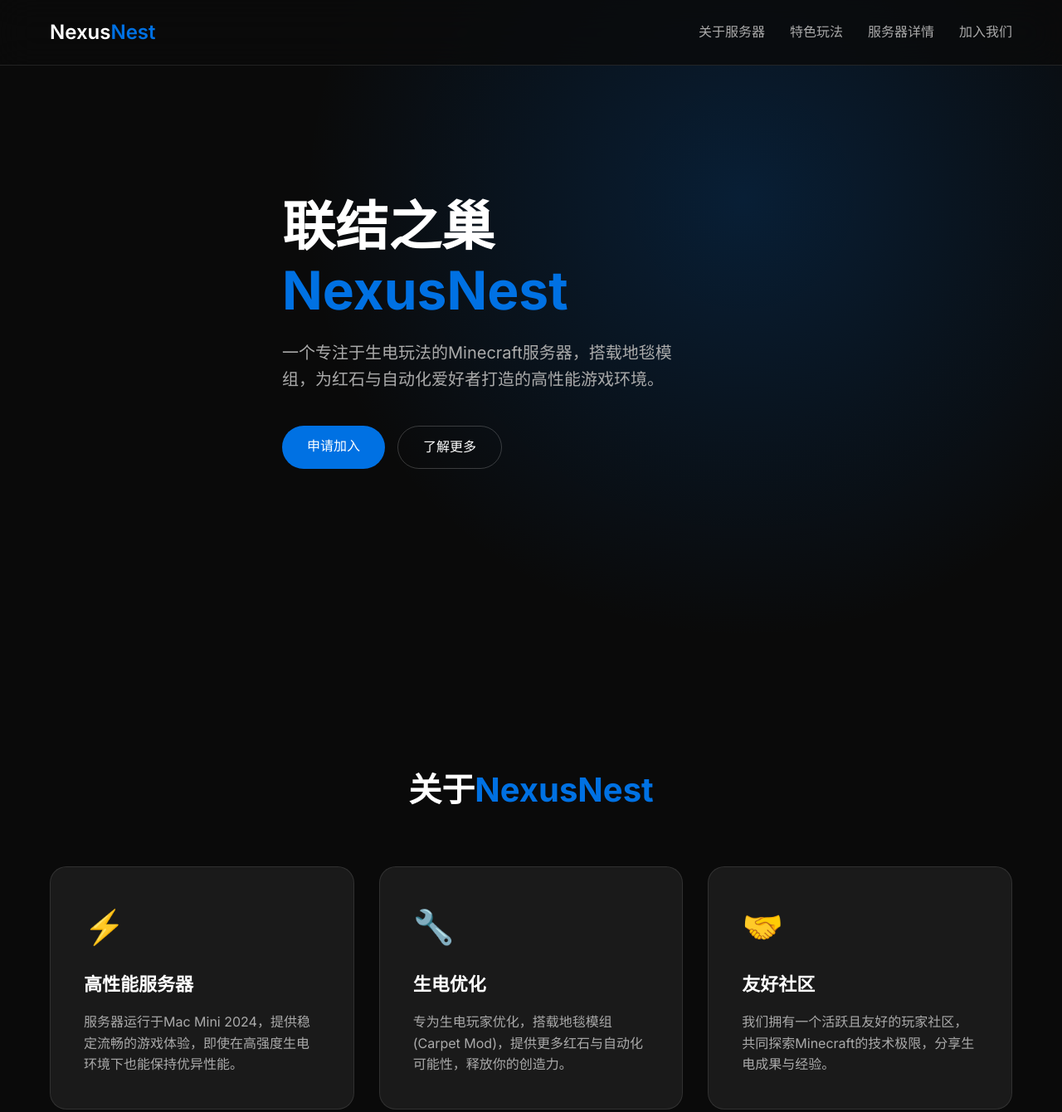
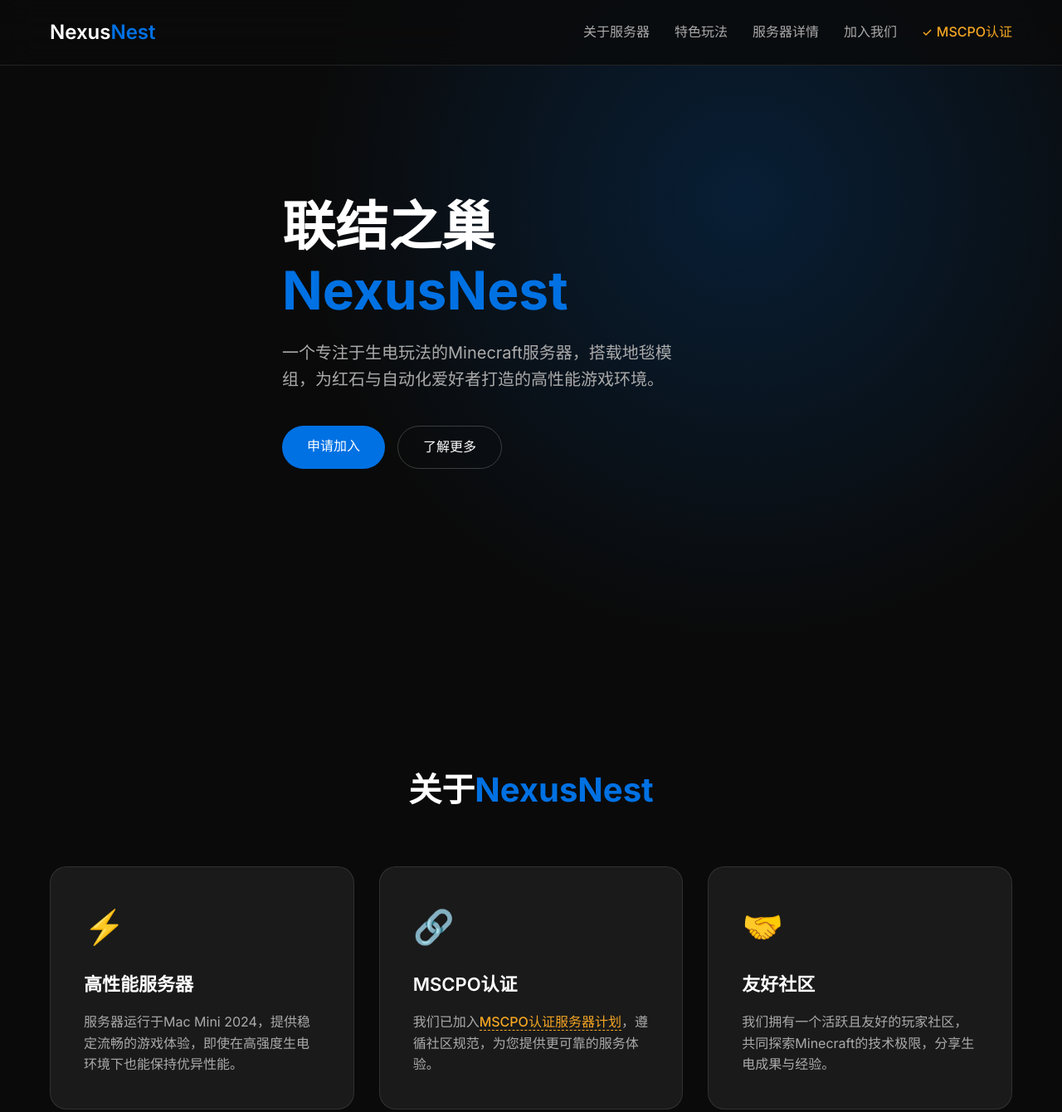
Before and after one commit to 2erTwo6/NexusNest, a plain HTML site: page index.html in a window 1280 px wide. Shown: the top 1340 px of the page at 83% size. Drawn offline with Linux system fonts and the light colour scheme.

Commit message:
Add files via upload

```diff
--- a/index.html
+++ b/index.html
@@ -15,6 +15,8 @@
             --accent-hover: #0084ff;
             --card-border: rgba(255, 255, 255, 0.1);
             --transition: all 0.3s cubic-bezier(0.25, 0.1, 0.25, 1);
+            --mscpo-color: #f5a623;
+            --mscpo-hover: #ffb74d;
         }
 
         * {
@@ -100,6 +102,36 @@
 
         .nav-links a:hover::after {
             width: 100%;
+        }
+
+        /* 优化后的MSCPO按钮样式 */
+        .mscpo-badge {
+            position: relative;
+            color: var(--mscpo-color) !important;
+            font-weight: 500;
+        }
+
+        .mscpo-badge::before {
+            content: '✓';
+            margin-right: 5px;
+            font-size: 0.9em;
+        }
+
+        .mscpo-badge::after {
+            background-color: var(--mscpo-color) !important;
+        }
+
+        .mscpo-link {
+            color: var(--mscpo-color);
+            font-weight: 500;
+            text-decoration: none;
+            border-bottom: 1px dashed var(--mscpo-color);
+            transition: var(--transition);
+        }
+
+        .mscpo-link:hover {
+            color: var(--mscpo-hover);
+            border-bottom-color: transparent;
         }
 
         .hero {
@@ -357,6 +389,23 @@
             font-size: 14px;
         }
 
+        .mscpo-footer {
+            margin-top: 15px;
+            font-size: 13px;
+            color: var(--text-secondary);
+        }
+
+        .mscpo-footer a {
+            color: var(--mscpo-color);
+            text-decoration: none;
+            transition: var(--transition);
+        }
+
+        .mscpo-footer a:hover {
+            color: var(--mscpo-hover);
+            text-decoration: underline;
+        }
+
         @keyframes fadeInUp {
             from {
                 opacity: 0;
@@ -401,11 +450,11 @@
                     <a href="#features">特色玩法</a>
                     <a href="#details">服务器详情</a>
                     <a href="#join">加入我们</a>
+                    <a href="https://mscpo.top/" target="_blank" class="mscpo-badge">MSCPO认证</a>
                 </div>
             </nav>
         </div>
     </header>
-
     <section class="hero">
         <div class="container">
             <div class="hero-content">
@@ -418,7 +467,6 @@
             </div>
         </div>
     </section>
-
     <section id="about" class="section">
         <div class="container">
             <h2 class="section-title">关于<span>NexusNest</span></h2>
@@ -429,9 +477,9 @@
                     <p class="feature-desc">服务器运行于Mac Mini 2024，提供稳定流畅的游戏体验，即使在高强度生电环境下也能保持优异性能。</p>
                 </div>
                 <div class="feature-card">
-                    <div class="feature-icon">🔧</div>
-                    <h3 class="feature-title">生电优化</h3>
-                    <p class="feature-desc">专为生电玩家优化，搭载地毯模组(Carpet Mod)，提供更多红石与自动化可能性，释放你的创造力。</p>
+                    <div class="feature-icon">🔗</div>
+                    <h3 class="feature-title">MSCPO认证</h3>
+                    <p class="feature-desc">我们已加入<a href="https://mscpo.top/" target="_blank" class="mscpo-link">MSCPO认证服务器计划</a>，遵循社区规范，为您提供更可靠的服务体验。</p>
                 </div>
                 <div class="feature-card">
                     <div class="feature-icon">🤝</div>
@@ -441,7 +489,6 @@
             </div>
         </div>
     </section>
-
     <section id="details" class="section">
         <div class="container">
             <h2 class="section-title">服务器<span>详情</span></h2>
@@ -473,7 +520,6 @@
             </div>
         </div>
     </section>
-
     <section id="join" class="join-section">
         <div class="container">
             <h2 class="join-title">准备好加入<span>NexusNest</span>了吗？</h2>
@@ -483,7 +529,6 @@
             </a>
         </div>
     </section>
-
     <footer>
         <div class="container">
             <div class="footer-logo">Nexus<span>Nest</span></div>
@@ -494,9 +539,11 @@
                 <a href="#join">加入</a>
             </div>
             <p class="copyright">© 2025 NexusNest 联结之巢. 保留所有权利.</p>
+            <p class="mscpo-footer">
+                本服务器已加入 <a href="https://mscpo.top/" target="_blank">Minecraft Server Community Promotion Organization</a>
+            </p>
         </div>
     </footer>
-
     <script>
         // 平滑滚动
         document.querySelectorAll('a[href^="#"]').forEach(anchor => {
```
